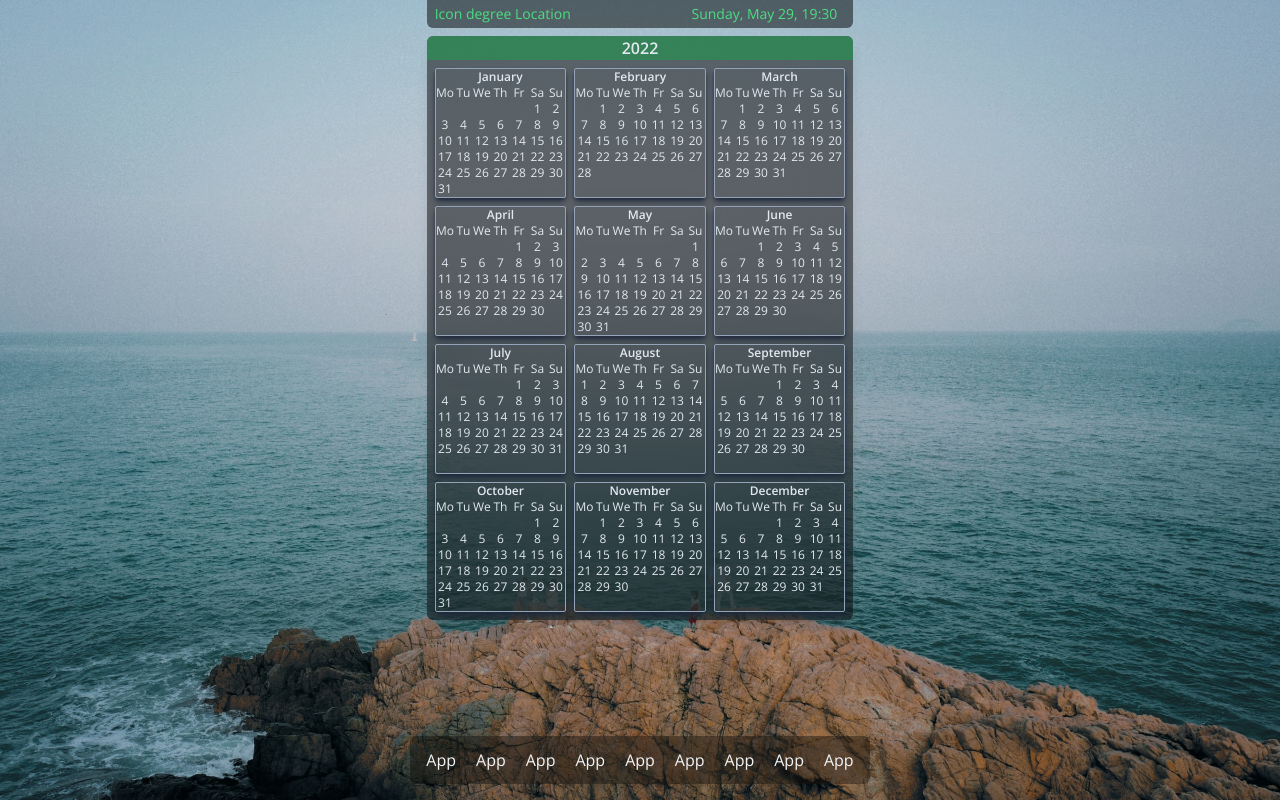
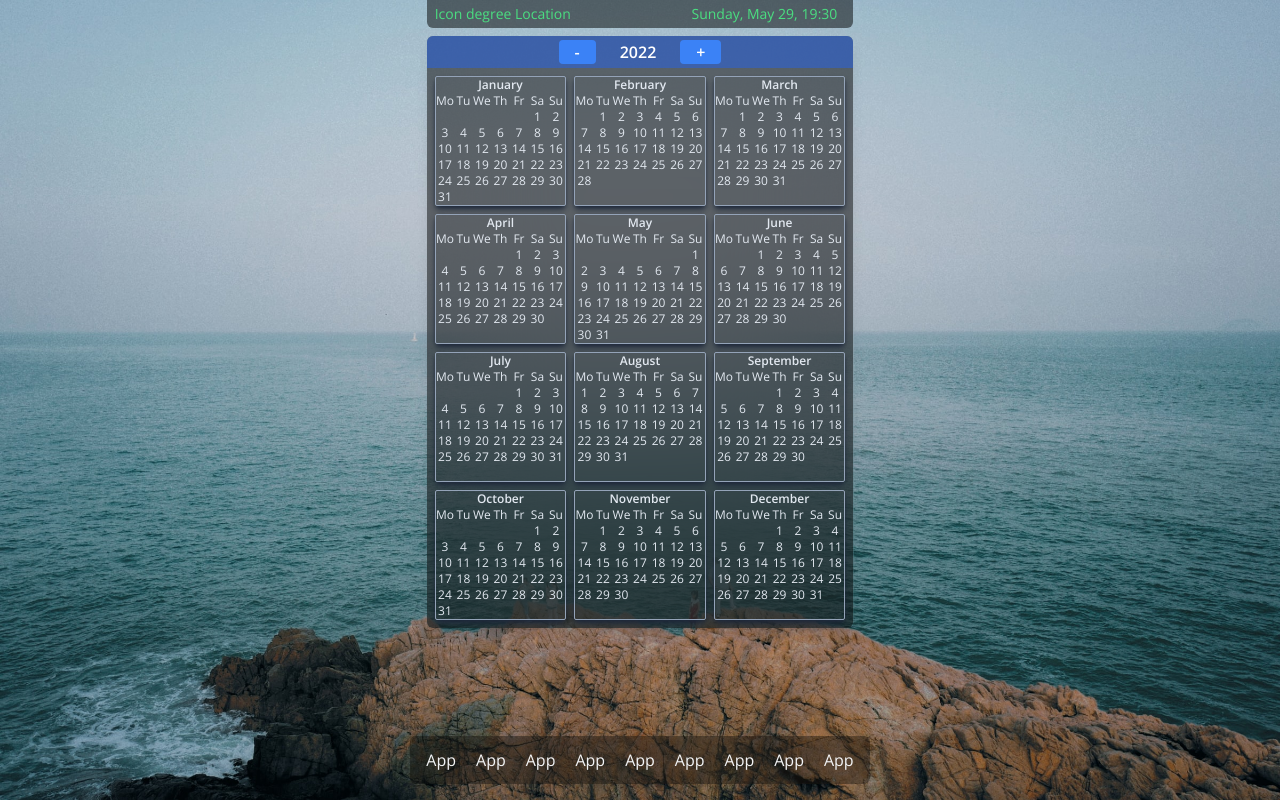
Before and after one commit to alex-girma/portfolio, a React (Create React App) app: page / in a window 1280 px wide. Built offline with nearby package versions, Linux system fonts and the light colour scheme.

Commit message:
reimplemented input field

```diff
--- a/src/pages/Calendar/Calendar.js
+++ b/src/pages/Calendar/Calendar.js
@@ -12,22 +12,35 @@ const Calendar = () => {
 			id="calendar"
 			className=" bg-black bg-opacity-50 backdrop-blur-3xl rounded-md mt-2 w-1/3 cursor-default shadow-lg"
 		>
-			<input
-				className="text-center font-semibold text-slate-200 w-full appearance-none focus:outline-none rounded-t-md bg-green-600 bg-opacity-50 cursor-default"
-				value={year}
-				placeholder={year}
-				onChange={(e) => {
-					setYear(e.target.value);
-				}}
-				onBlur={(e) => {
-					setYear(e.target.value);
-				}}
+			{/* changed input field to div with button to remove rendering on every key stoke and improve performance */}
+			<div
+				className="text-center font-semibold text-white w-full appearance-none focus:outline-none rounded-t-md bg-blue-600 bg-opacity-50 cursor-default"
 				onClick={resetCalendarLayoutClickedInput}
-			/>
+			>
+				<button
+					className="bg-blue-500 hover:bg-blue-700 text-white font-bold py px-4 rounded m-1 mr-6"
+					onClick={() => setYear(year - 1)}
+				>
+					-
+				</button>
+				{year}
+				<button
+					className="bg-blue-500 hover:bg-blue-700 text-white font-bold py px-4 rounded m-1 ml-6"
+					onClick={() => setYear(year + 1)}
+				>
+					+
+				</button>
+			</div>
 			<div className=" grid grid-cols-3 grid-rows-4 gap-2 p-2 ">
 				{daysInMonth.map((val, ind) => {
 					return (
-						<Calendarmonthcontainer key={ind * val} month={ind + 1} year={year} maxDay={val} />
+						<Calendarmonthcontainer
+							key={ind * val}
+							month={ind + 1}
+							year={year}
+							maxDay={val}
+							onChange={console.log("month")}
+						/>
 					);
 				})}
 				<Todo />
```
